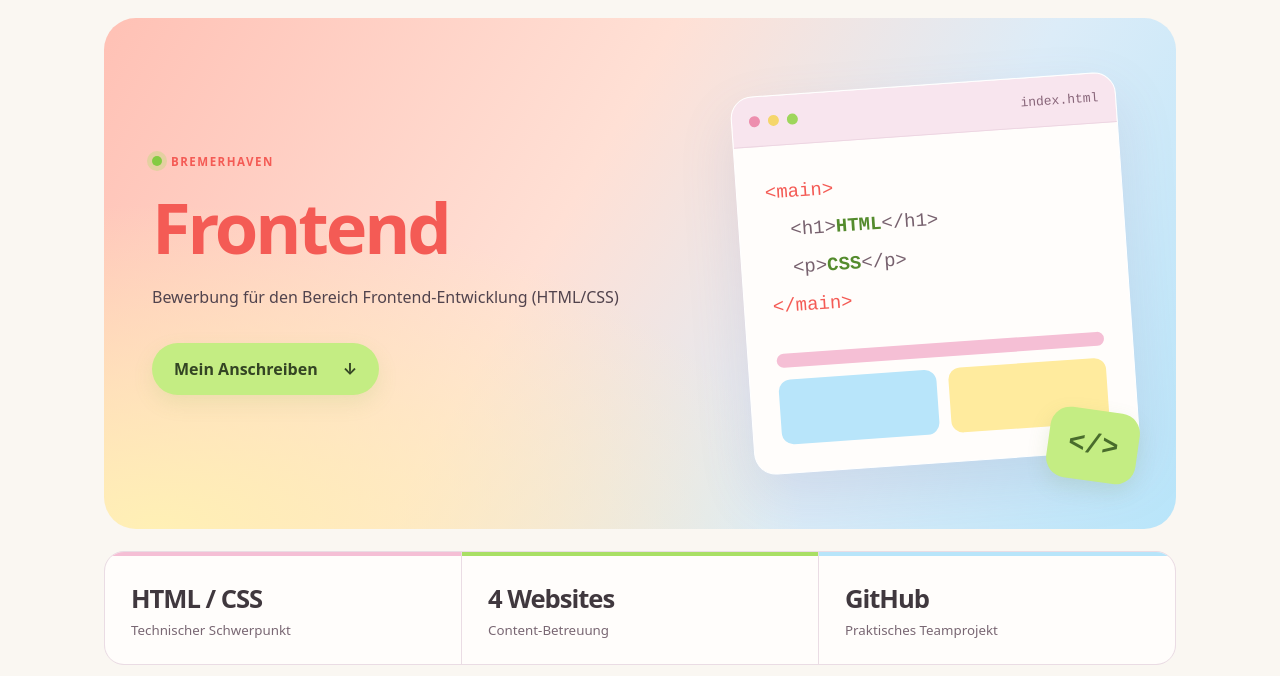
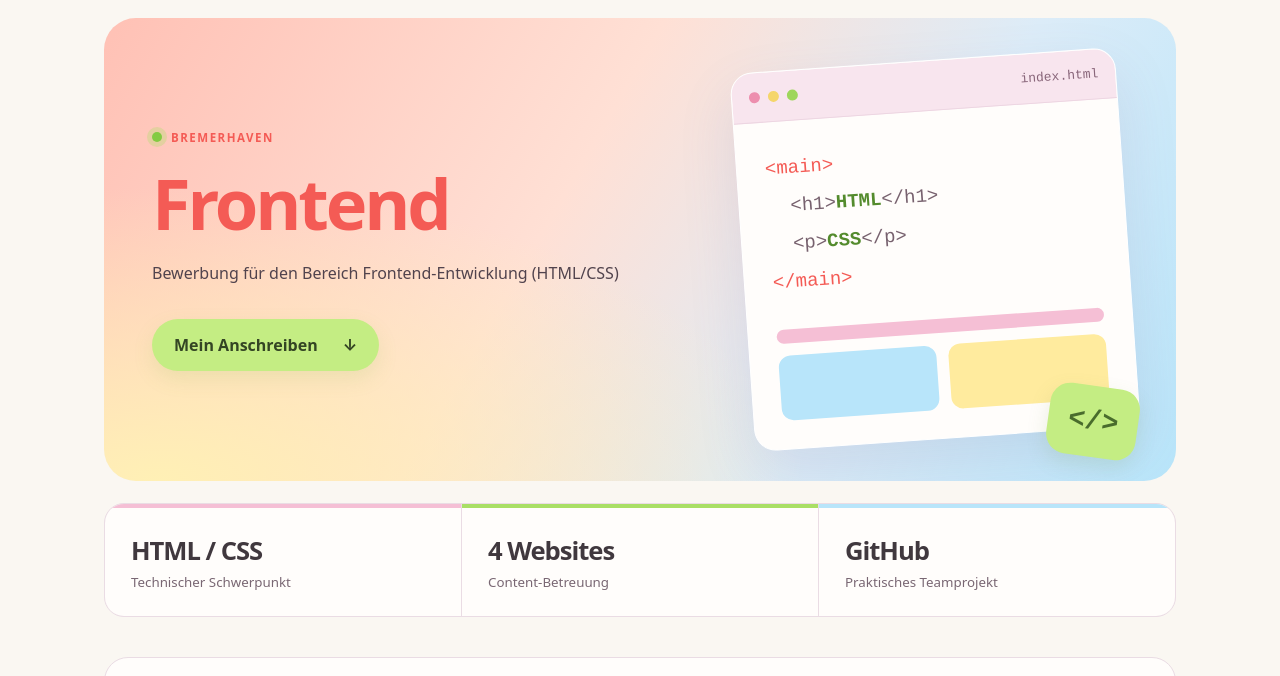
Before and after one commit to OksanchikSS/frontend-bewerbung, a plain HTML site: page index.html in a window 1280 px wide. Shown: the part 68-744 px from the top of the page. Drawn offline with Linux system fonts and the light colour scheme.

Commit message:
Update padding and add box-sizing in style.css
Changed padding to fixed values and added box-sizing.

```diff
--- a/style.css
+++ b/style.css
@@ -226,8 +226,9 @@ footer {
   grid-template-columns: minmax(0, 1.3fr) minmax(0, 0.9fr);
   align-items: center;
   gap: 32px;
-  padding: clamp(28px, 4vw, 48px);
+  padding: 24px 48px;
   min-height: 440px;
+  box-sizing: border-box;
   background:
     radial-gradient(
       ellipse at 5% 100%,
```
